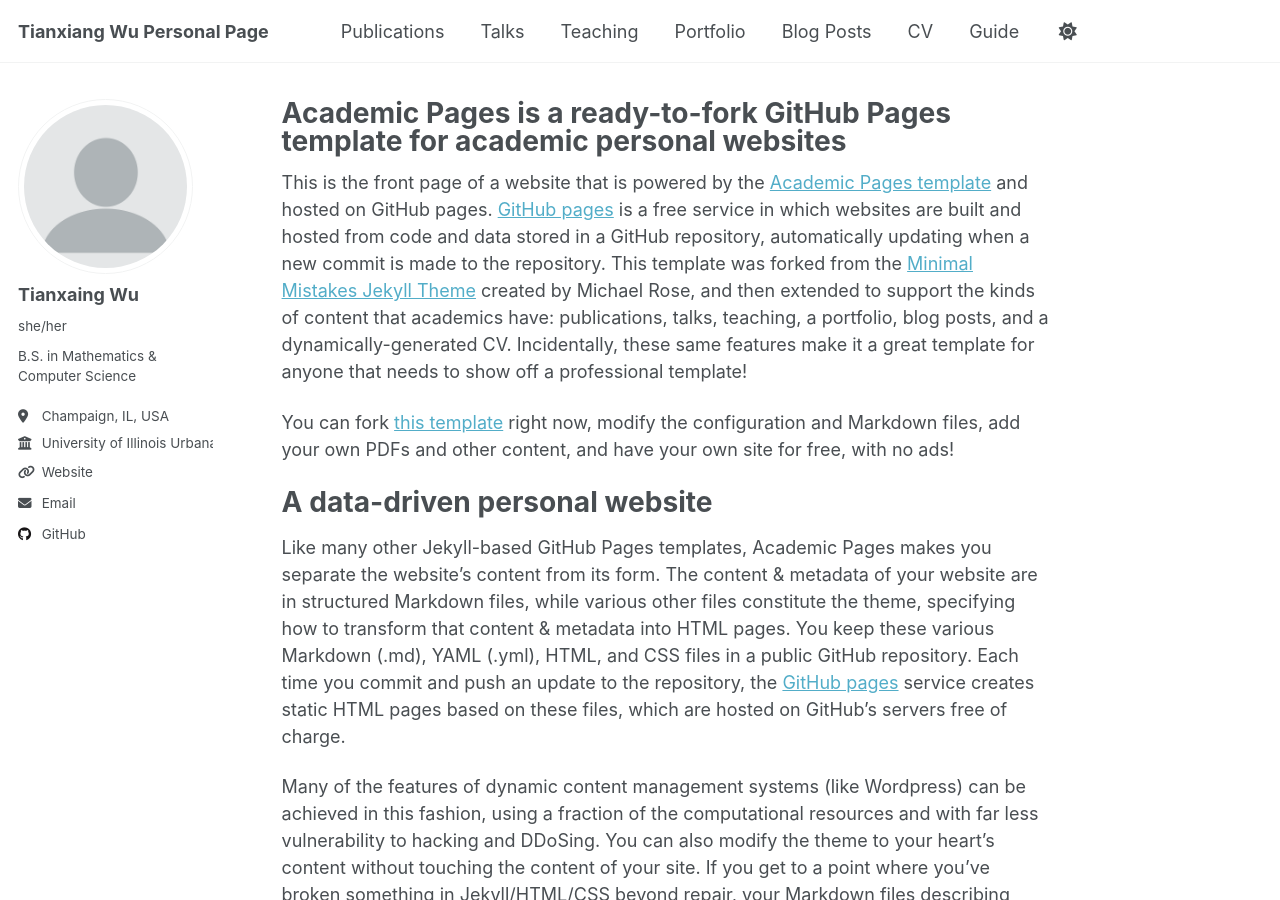
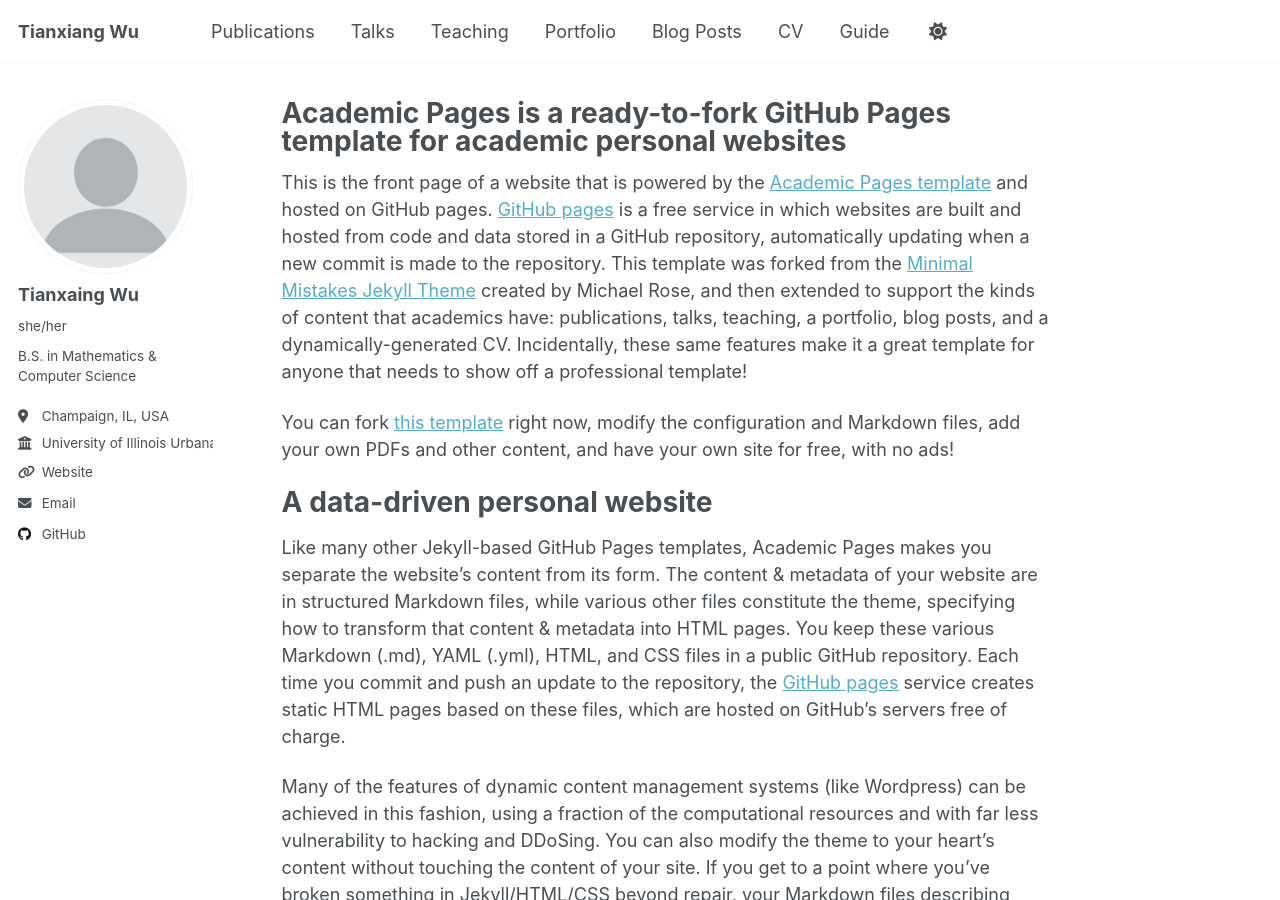
Before and after one commit to TxWu09/TxWu09.github.io, a Jekyll site: the page built from _pages/about.md, in a window 1280 px wide and 900 px high. Built offline with Jekyll 4.4.1, drawn with Linux system fonts in a browser that asks for light colours; a script that is not in the unit is left out.

Commit message:
Update _config.yml

```diff
--- a/_config.yml
+++ b/_config.yml
@@ -9,7 +9,7 @@
 # Basic Site Settings
 locale                   : "en-US"
 site_theme               : "default" # Currently available options are "default", "air"
-title                    : "Tianxiang Wu Personal Page"
+title                    : "Tianxiang Wu"
 title_separator          : "-"
 name                     : &name "Tianxiang Wu"
 description              : &description "Tianxiang Wu's academic portfolio"   # Update this with a general description of your site, this is the default if not overridden by a page
```
